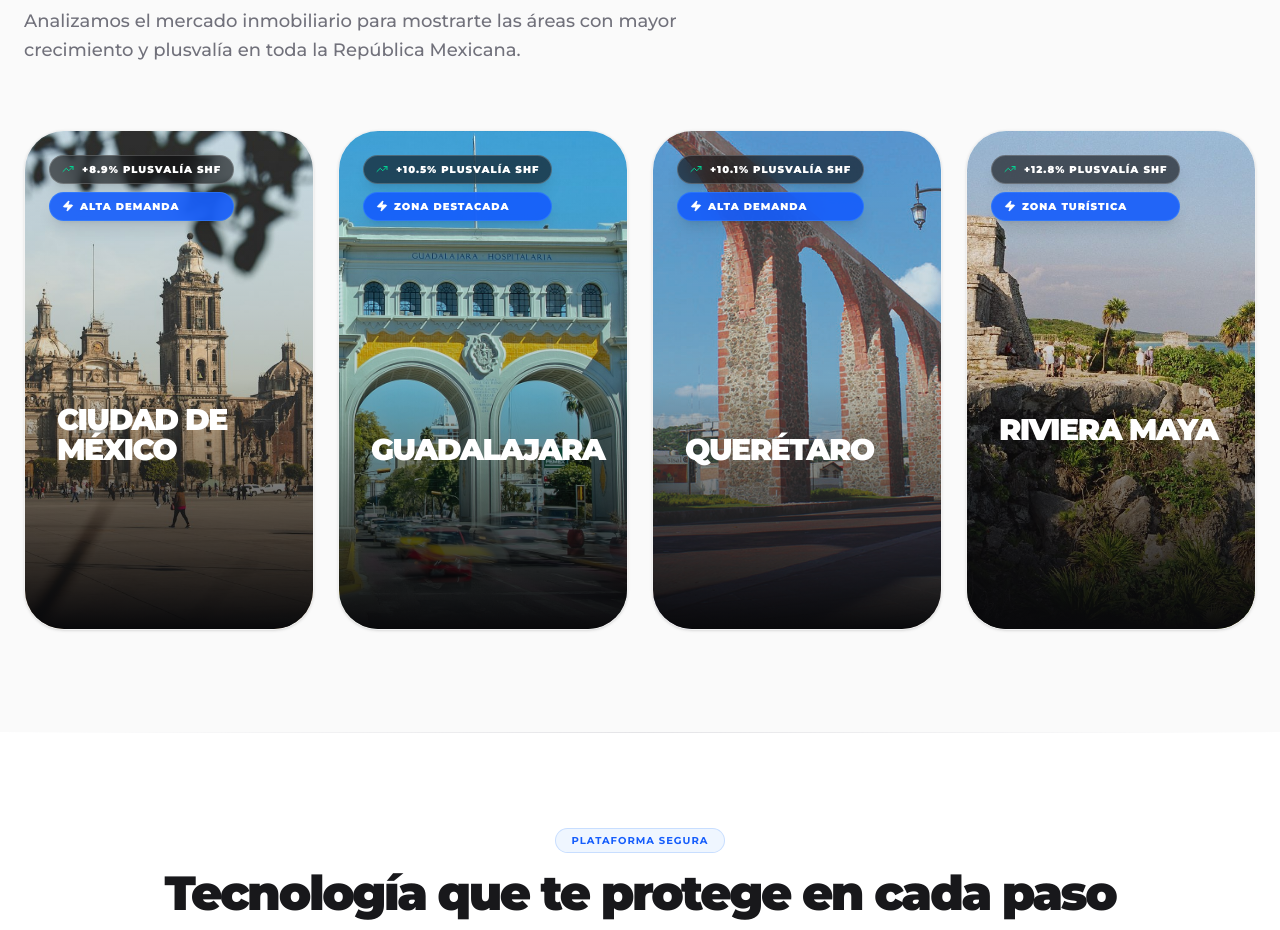
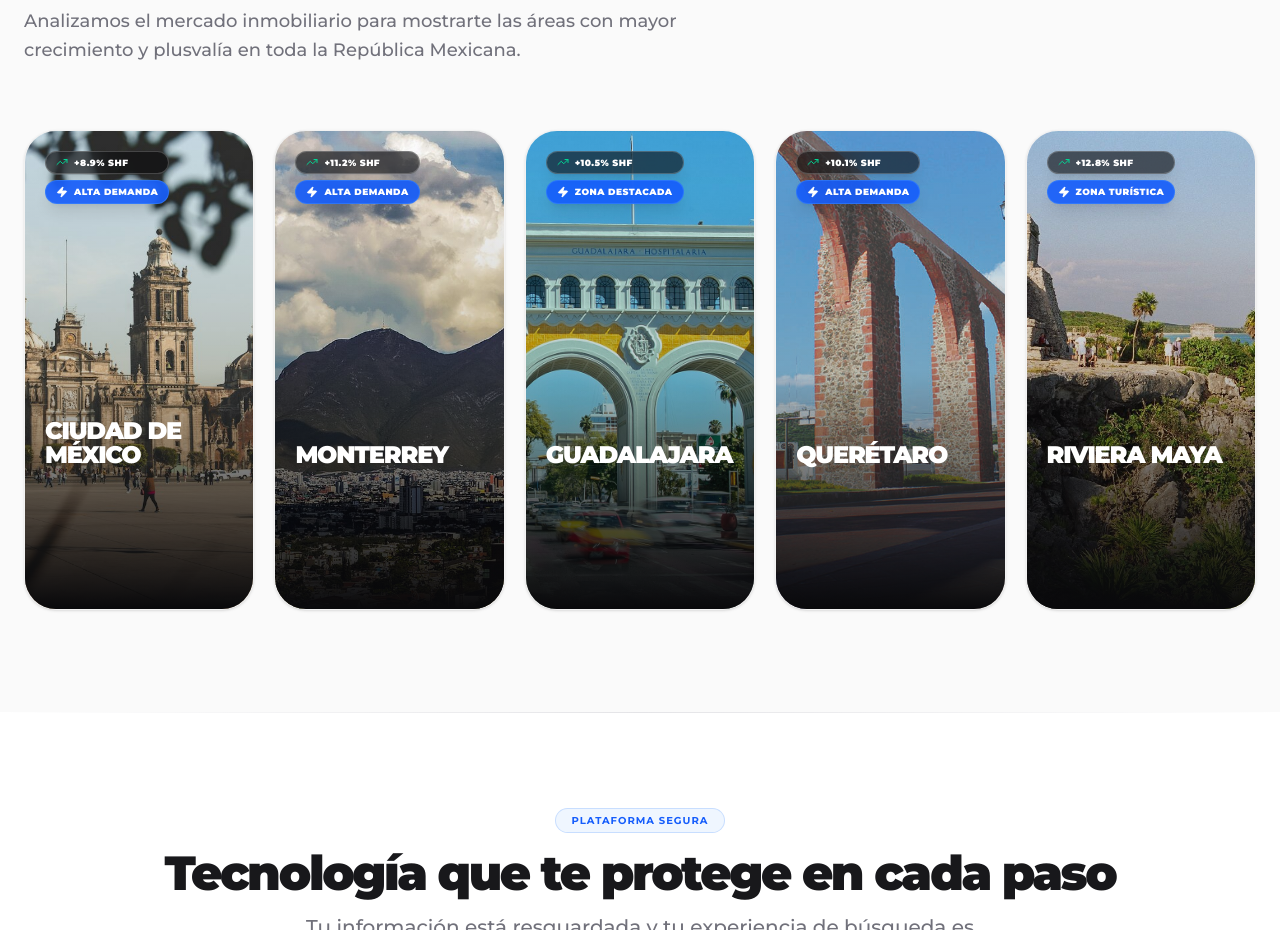
Before and after one commit to proyectoNet-ia/garzacasasIA, a Next.js app: page / in a window 1280 px wide. Shown: the part 2700-3630 px from the top of the page. Built offline with nearby package versions, Linux system fonts and the light colour scheme; no server answers; the database is empty.

Commit message:
feat(zones): add Monterrey with verified skyline image and official SHF appreciation rate

```diff
--- a/src/components/marketing/ZoneExplorer.tsx
+++ b/src/components/marketing/ZoneExplorer.tsx
@@ -38,6 +38,15 @@ export function ZoneExplorer() {
                     appreciation: '+8.9%', // Oficial SHF / INEGI
                     image_url: '/images/zones/cdmx.jpg',
                     description: 'Epicentro financiero, cultural y de alta demanda residencial en el país.',
+                    tag: 'ALTA DEMANDA'
+                },
+                {
+                    id: 'monterrey',
+                    name: 'Monterrey',
+                    searchKey: 'Monterrey',
+                    appreciation: '+11.2%', // Oficial SHF / INEGI
+                    image_url: '/images/zones/monterrey.jpg',
+                    description: 'Potencia industrial, corporativa y de inversión inmobiliaria del norte.',
                     tag: 'ALTA DEMANDA'
                 },
                 {
@@ -112,16 +121,16 @@ export function ZoneExplorer() {
                     </ScrollReveal>
                 </div>
 
-                <div className="grid grid-cols-1 md:grid-cols-2 lg:grid-cols-4 gap-6">
+                <div className="grid grid-cols-1 sm:grid-cols-2 md:grid-cols-3 lg:grid-cols-5 gap-4 lg:gap-5">
                     {zones.map((zone, index) => (
                         <ScrollReveal
                             key={zone.id}
-                            delay={index * 0.1}
+                            delay={index * 0.08}
                             className="h-full"
                         >
                             <button
                                 onClick={() => handleZoneSelect(zone.name)}
-                                className="group relative w-full h-[500px] rounded-[2.5rem] overflow-hidden bg-white border border-black/5 shadow-sm transition-all duration-700 hover:-translate-y-2 hover:shadow-2xl hover:border-blue-500/20"
+                                className="group relative w-full h-[480px] rounded-[2rem] overflow-hidden bg-white border border-black/5 shadow-sm transition-all duration-700 hover:-translate-y-2 hover:shadow-2xl hover:border-blue-500/20"
                             >
                                 <img
                                     src={zone.image_url}
@@ -130,38 +139,38 @@ export function ZoneExplorer() {
                                 />
                                 <div className="absolute inset-0 bg-gradient-to-t from-zinc-950 via-zinc-950/20 to-transparent transition-opacity duration-700 group-hover:opacity-90" />
 
-                                <div className="absolute top-6 left-6 flex flex-col gap-2 z-20">
-                                    <div className="bg-zinc-950/60 backdrop-blur-md border border-white/20 px-3 py-1.5 rounded-full flex items-center gap-2 text-white shadow-lg">
+                                <div className="absolute top-5 left-5 flex flex-col gap-1.5 z-20">
+                                    <div className="bg-zinc-950/60 backdrop-blur-md border border-white/20 px-2.5 py-1 rounded-full flex items-center gap-1.5 text-white shadow-lg">
                                         <TrendingUp className="h-3 w-3 text-emerald-400" />
-                                        <span className="text-[10px] font-black uppercase tracking-widest">{zone.appreciation} Plusvalía SHF</span>
+                                        <span className="text-[9px] font-black uppercase tracking-wider">{zone.appreciation} SHF</span>
                                     </div>
                                     {zone.tag && (
-                                        <div className="bg-blue-600/90 backdrop-blur-md border border-blue-400/30 px-3 py-1.5 rounded-full flex items-center gap-1.5 text-white shadow-lg">
+                                        <div className="bg-blue-600/90 backdrop-blur-md border border-blue-400/30 px-2.5 py-1 rounded-full flex items-center gap-1.5 text-white shadow-lg">
                                             <Zap className="h-3 w-3 fill-white" />
-                                            <span className="text-[10px] font-black uppercase tracking-widest">{zone.tag}</span>
+                                            <span className="text-[9px] font-black uppercase tracking-wider">{zone.tag}</span>
                                         </div>
                                     )}
                                 </div>
 
-                                <div className="absolute bottom-10 left-8 right-8 z-20 space-y-3 text-left">
-                                    <h4 className="text-3xl font-black text-white tracking-tighter uppercase leading-none">
+                                <div className="absolute bottom-8 left-5 right-5 z-20 space-y-2.5 text-left">
+                                    <h4 className="text-xl xl:text-2xl font-black text-white tracking-tighter uppercase leading-none">
                                         {zone.name}
                                     </h4>
-                                    <p className="text-zinc-300 text-xs font-medium leading-relaxed opacity-0 group-hover:opacity-100 transition-all duration-500 transform translate-y-4 group-hover:translate-y-0">
+                                    <p className="text-zinc-300 text-xs font-medium leading-relaxed opacity-0 group-hover:opacity-100 transition-all duration-500 transform translate-y-3 group-hover:translate-y-0 line-clamp-2">
                                         {zone.description}
                                     </p>
 
-                                    <div className="flex items-center justify-between pt-4 border-t border-white/10 mt-4 opacity-0 group-hover:opacity-100 transition-all duration-700">
-                                        <div className="flex items-center gap-2 text-white">
+                                    <div className="flex items-center justify-between pt-3 border-t border-white/10 mt-3 opacity-0 group-hover:opacity-100 transition-all duration-700">
+                                        <div className="flex items-center gap-1.5 text-white">
                                             <Home className="h-3.5 w-3.5 text-blue-400" />
-                                            <span className="text-[10px] font-black uppercase tracking-widest">
+                                            <span className="text-[10px] font-black uppercase tracking-wider">
                                                 {zone.real_count > 0
                                                     ? `${zone.real_count} ${zone.real_count === 1 ? 'Propiedad' : 'Propiedades'}`
                                                     : 'Ver Catálogo'}
                                             </span>
                                         </div>
-                                        <div className="h-10 w-10 rounded-full bg-blue-600 text-white flex items-center justify-center transition-transform group-hover:scale-110">
-                                            <ArrowUpRight className="h-5 w-5" />
+                                        <div className="h-9 w-9 rounded-full bg-blue-600 text-white flex items-center justify-center transition-transform group-hover:scale-110">
+                                            <ArrowUpRight className="h-4 w-4" />
                                         </div>
                                     </div>
                                 </div>
```
Also changed, not shown: public/images/zones/monterrey.jpg (added).
